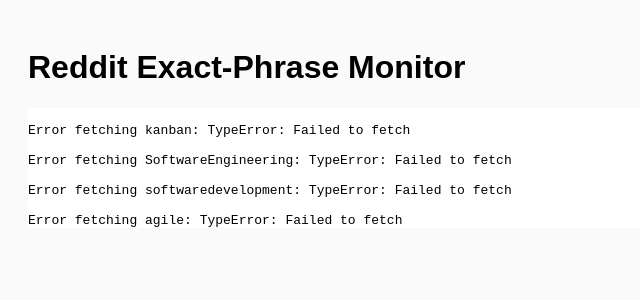
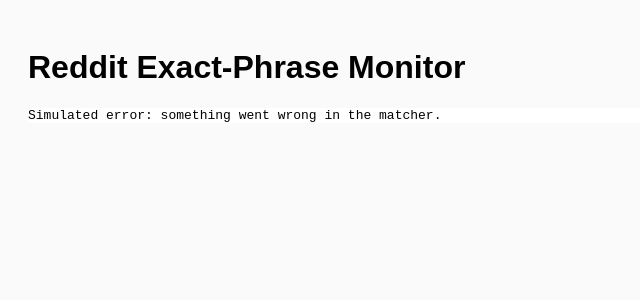
Before and after one commit to MiddleRaster/MiddleRaster.github.io, a Jekyll site: the page RKW/RedditKeyWords.html, which Jekyll copies as it is, in a window 1280 px wide. Shown: the top 300 px of the page, without its empty margins (0-640 px from the left). Built offline with Jekyll 4.4.1, drawn with Linux system fonts in a browser that asks for light colours.

Commit message:
temporary change to test debug pre box

```diff
--- a/RKW/RedditKeyWords.html
+++ b/RKW/RedditKeyWords.html
@@ -34,6 +34,14 @@
 <h1>Reddit Exact-Phrase Monitor</h1>
 <pre id="debug" style="white-space: pre-wrap; background:#fff; border:none;"></pre>
 <div id="results"></div>
+
+<script>
+  // Simulate an error after a short delay
+  setTimeout(() => {
+    const debug = document.getElementById("debug");
+    debug.textContent = "Simulated error: something went wrong in the matcher.";
+  }, 500);
+</script>
 
 <script>
 const subreddits = [
```
